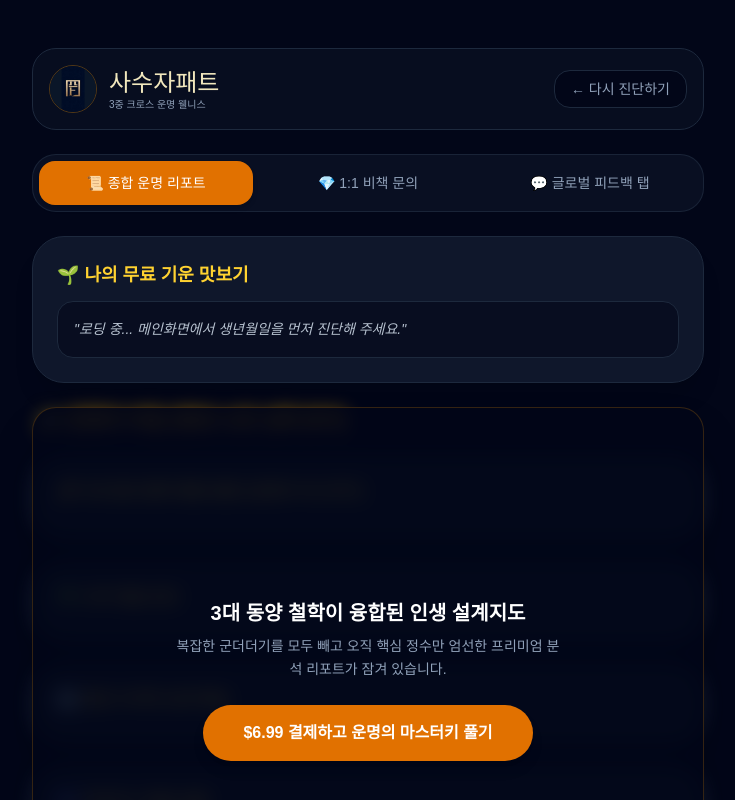
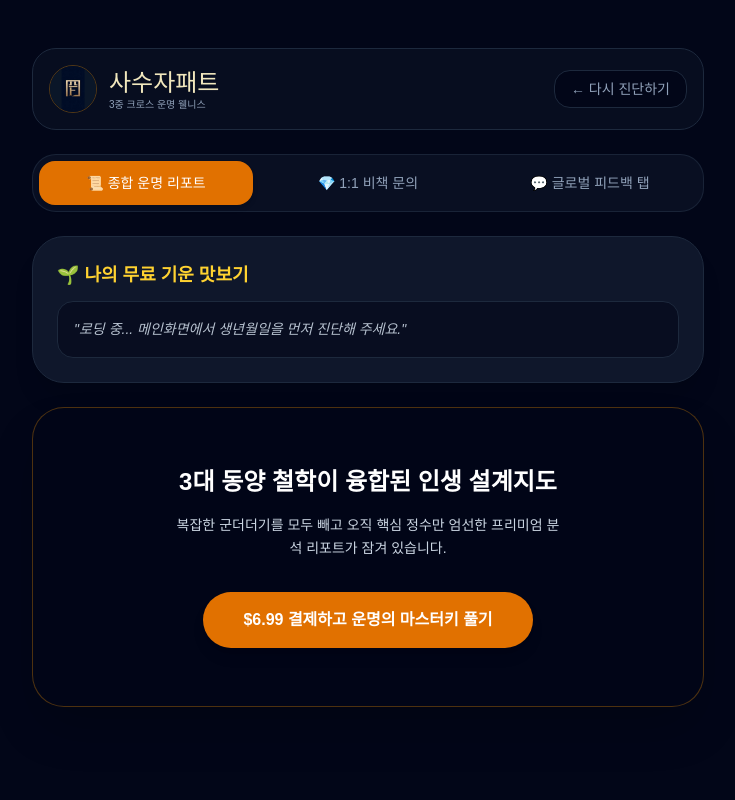
Before and after one commit to skwhrh2/sasuja-fate, a Next.js app: page /report in a window 1280 px wide. Shown: the top 800 px of the page, without its empty margins (272-1007 px from the left). Built offline with nearby package versions, Linux system fonts and the light colour scheme.

Commit message:
Fix payment wall bypass

```diff
--- a/app/report/page.tsx
+++ b/app/report/page.tsx
@@ -275,7 +275,8 @@ export default function ReportPage() {
 
             {/* Premium Content (Locked/Unlocked) */}
             <div className="relative">
-              <div className={`flex flex-col gap-5 ${!isUnlocked ? "blur-[10px] pointer-events-none select-none" : ""}`}>
+              {/* 콘텐츠가 잠겨있을 때의 스타일: 가시성 숨김 + 상호작용 차단 */}
+              <div className={`flex flex-col gap-5 ${!isUnlocked ? "opacity-0 blur-[20px] h-[300px] overflow-hidden pointer-events-none select-none" : "opacity-100 transition-all duration-500"}`}>
                 <h2 className="text-xl font-bold text-amber-400 pl-1">✨ 운명의 비밀 (평생 소장 심화 분석)</h2>
 
                 {/* 1. 3대 동양 철학 통합 총론 */}
@@ -316,9 +317,9 @@ export default function ReportPage() {
               </div>
 
               {!isUnlocked && (
-                <div className="absolute inset-0 flex flex-col items-center justify-center bg-slate-950/85 rounded-3xl p-8 text-center border border-amber-500/20 shadow-2xl">
-                  <h3 className="text-xl font-bold text-white mb-2">3대 동양 철학이 융합된 인생 설계지도</h3>
-                  <p className="text-sm text-slate-400 max-w-sm mb-6 leading-relaxed">
+                <div className="absolute inset-0 flex flex-col items-center justify-center bg-slate-950/95 rounded-[2rem] p-8 text-center border border-amber-500/30 shadow-2xl z-10">
+                  <h3 className="text-2xl font-bold text-white mb-4">3대 동양 철학이 융합된 인생 설계지도</h3>
+                  <p className="text-sm text-slate-300 max-w-sm mb-8 leading-relaxed">
                     복잡한 군더더기를 모두 빼고 오직 핵심 정수만 엄선한 프리미엄 분석 리포트가 잠겨 있습니다.
                   </p>
                   <button
```
